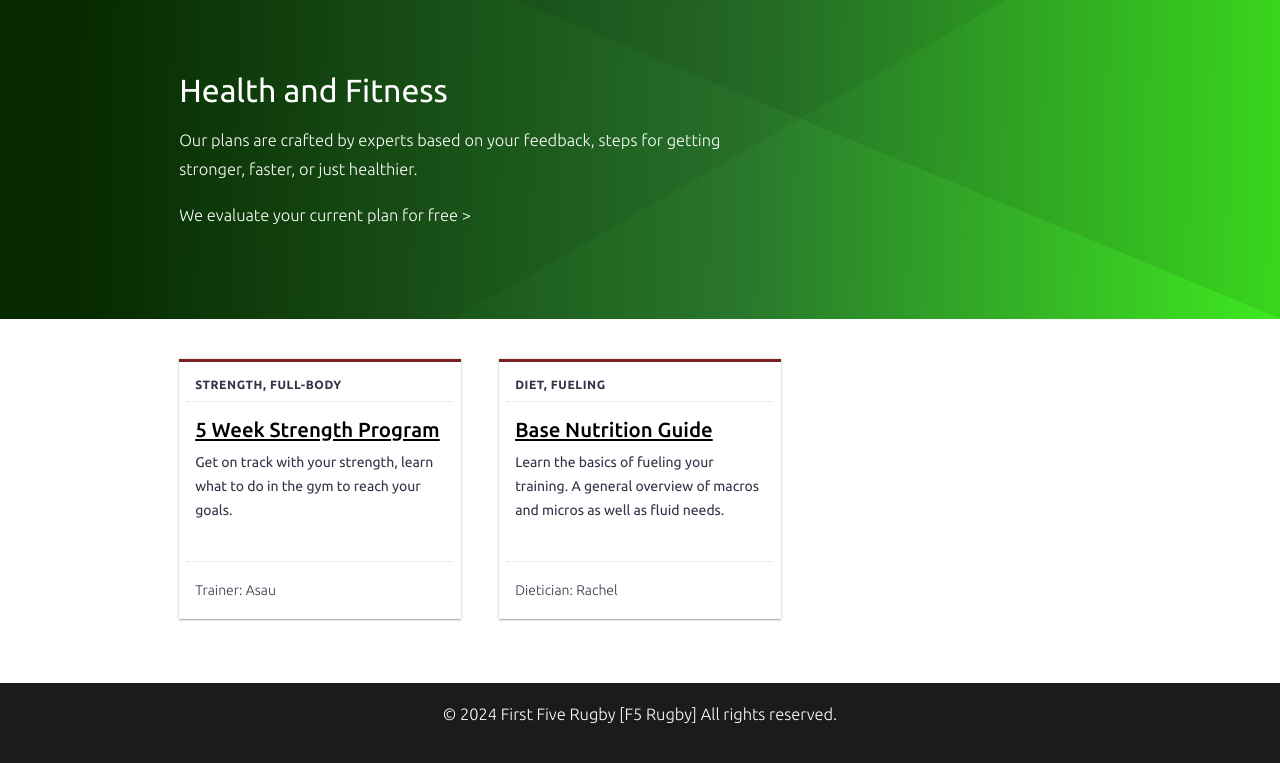
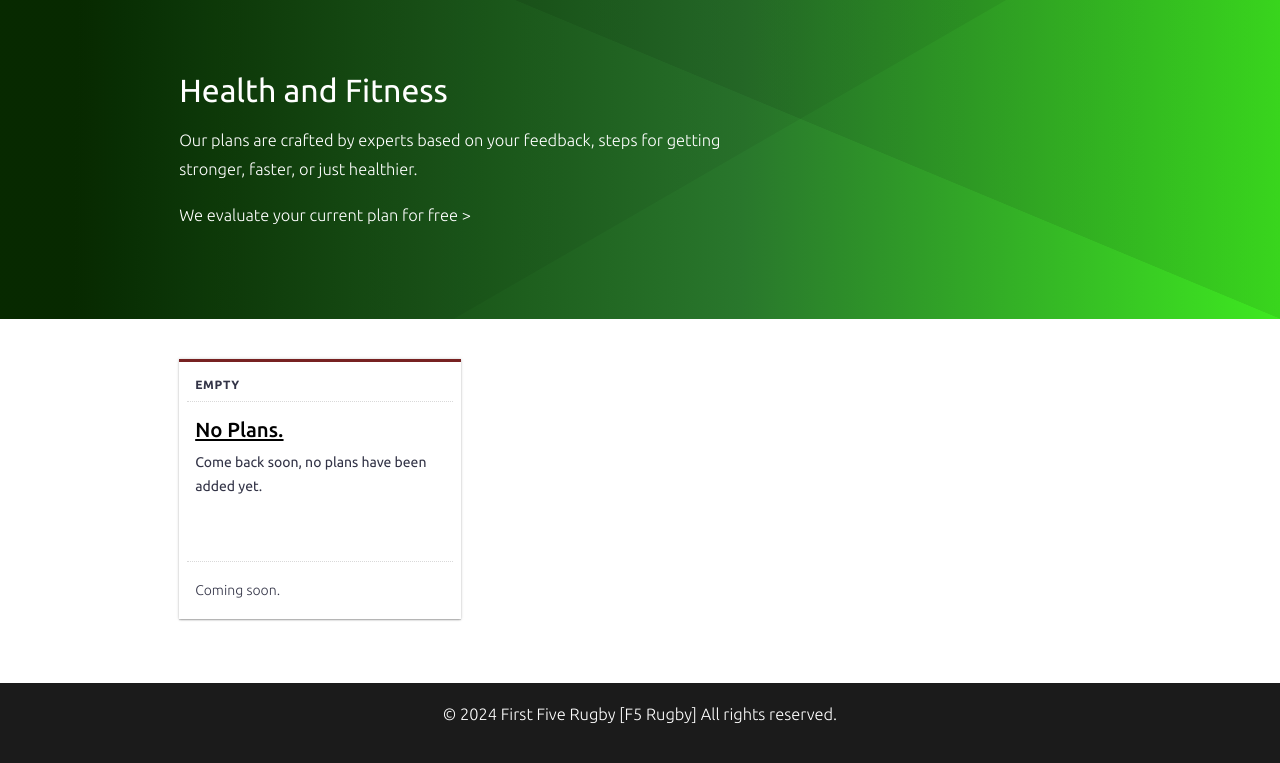
Before and after one commit to reyesjl/firstfiverugby, a Django app: page /health/ in a window 1280 px wide. Shown: the part 41-804 px from the top of the page. Run offline with Django 5.2, Linux system fonts and the light colour scheme; data that the repository does not hold is empty.

Commit message:
add fitness plans; add route to download file for fitness plans;

```diff
--- a/src/health/urls.py
+++ b/src/health/urls.py
@@ -6,4 +6,5 @@ app_name = 'health'
 urlpatterns = [
     path('', views.index, name='index'),
     path('fitness-evaluation/', views.submit_fitness_evaluation, name='fitness_evaluation'),
+    path('download-plan/<int:plan_id>/', views.download_plan_file, name='download_plan_file'),
 ]
--- a/src/health/views.py
+++ b/src/health/views.py
@@ -1,4 +1,5 @@
-from django.shortcuts import render, redirect
+from django.http import HttpResponse
+from django.shortcuts import get_object_or_404, render, redirect
 from django.contrib import messages
 from .models import HealthPlan
 from .forms import FitnessEvaluationForm
@@ -20,3 +21,12 @@ def submit_fitness_evaluation(request):
     else:
         form = FitnessEvaluationForm()
     return render(request, 'health/submit_fitness_evaluation.html', {'form': form})
+
+def download_plan_file(request, plan_id):
+    health_plan = get_object_or_404(HealthPlan, pk=plan_id)
+    file_path = health_plan.file.path
+
+    with open(file_path, 'rb') as f:
+        response = HttpResponse(f.read(), content_type='application/octet-stream')
+        response['Content-Disposition'] = f'attachment; filename="{health_plan.file.name}"'
+        return response
--- a/src/templates/health/index.html
+++ b/src/templates/health/index.html
@@ -28,34 +28,37 @@
 <div class="section-strip camps-wrapper">
     <div class="container">
         <div class="row">
+            {% for plan in health_plans %}
             <div class="col-4">
                 <div class="card-post">
                     <header class="card-header">
-                        <h5 class="muted-heading">Strength, Full-Body</h5>
+                        <h5 class="muted-heading">{{ plan.tags }}</h5>
                     </header>
                     <div class="card-content">
-                        <h3 class="no-margin-top no-margin-bottom"><a class="link-soft underlined" href="">5 Week Strength Program</a></h3>
-                        <p>Get on track with your strength, learn what to do in the gym to reach your goals.</p>
+                        <h3 class="no-margin-top no-margin-bottom"><a class="link-soft underlined" href="{% url 'health:download_plan_file' plan.id %}">{{ plan.title }}</a></h3>
+                        <p>{{ plan.description }}</p>
                     </div>
                     <div class="card-footer">
-                        <p class="no-margin-bottom no-margin-top">Trainer: Asau</p>
+                        <p class="no-margin-bottom no-margin-top">Author: {{ plan.author }}</p>
                     </div>
                 </div>
             </div>
+            {% empty %}
             <div class="col-4">
                 <div class="card-post">
                     <header class="card-header">
-                        <h5 class="muted-heading">Diet, Fueling</h5>
+                        <h5 class="muted-heading">Empty</h5>
                     </header>
                     <div class="card-content">
-                        <h3 class="no-margin-top no-margin-bottom"><a class="link-soft underlined" href="">Base Nutrition Guide</a></h3>
-                        <p>Learn the basics of fueling your training. A general overview of macros and micros as well as fluid needs.</p>
+                        <h3 class="no-margin-top no-margin-bottom"><a class="link-soft underlined" href="">No Plans.</a></h3>
+                        <p>Come back soon, no plans have been added yet.</p>
                     </div>
                     <div class="card-footer">
-                        <p class="no-margin-bottom no-margin-top">Dietician: Rachel</p>
+                        <p class="no-margin-bottom no-margin-top">Coming soon.</p>
                     </div>
                 </div>
             </div>
+            {% endfor %}
         </div>
     </div>
 </div>
```
